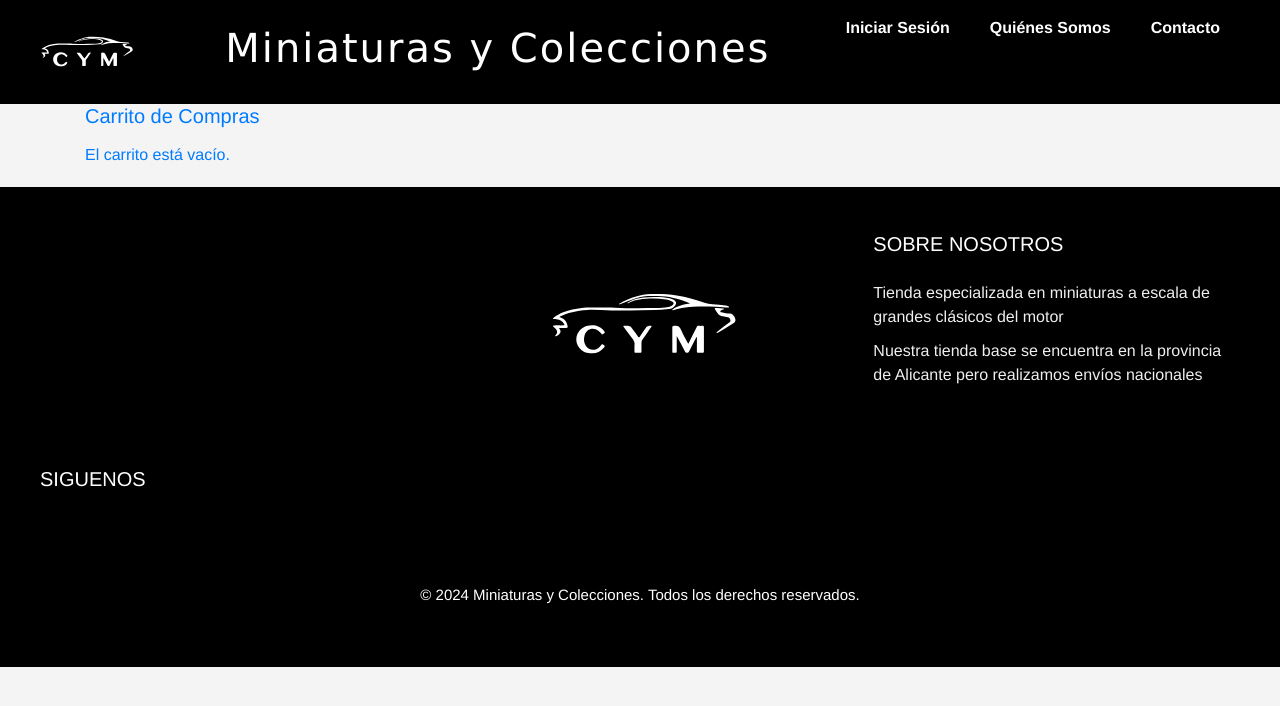
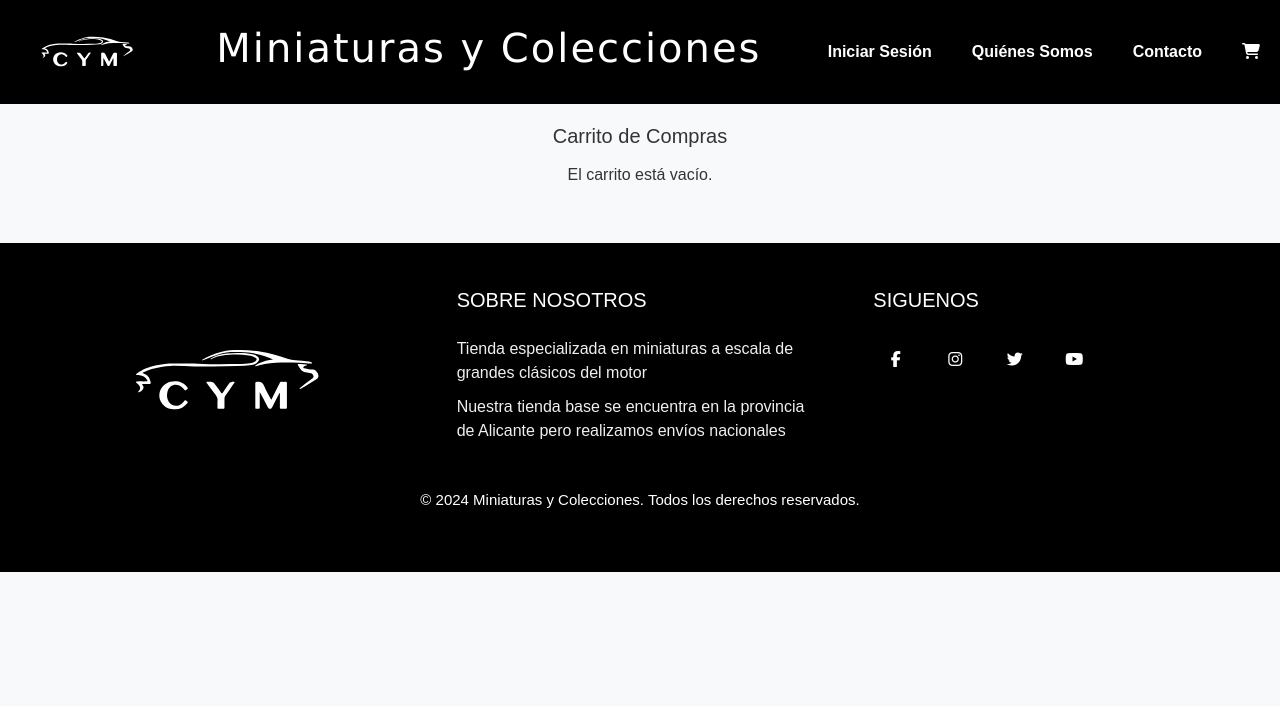
Before and after one commit to Elizaga21/Elizaga21.github.io, a PHP site: page /carrito.php in a window 1280 px wide. Shown: the top 706 px of the page. Run offline with PHP 8.4, Linux system fonts and the light colour scheme; some libraries are stand-ins or nearby versions.

Commit message:
carrito vol2

```diff
--- a/carrito.php
+++ b/carrito.php
@@ -7,7 +7,6 @@ if (isset($_POST['agregar_carrito'])) {
     $codigo_articulo = $_POST['codigo_articulo'];
     $cantidad = $_POST['cantidad'];
 
-    // Agregar al carrito (puedes modificar según tu estructura de datos)
     $_SESSION['carrito'][$codigo_articulo] = $cantidad;
 }
 
@@ -31,7 +30,26 @@ if (!empty($_SESSION['carrito'])) {
     <title>Carrito de Compras</title>
     <link rel="stylesheet" href="https://stackpath.bootstrapcdn.com/bootstrap/4.3.1/css/bootstrap.min.css">
     <link rel="stylesheet" href="styles.css">
-    <!-- Otros enlaces a CSS y scripts si es necesario -->
+    <link rel="stylesheet" href="https://cdnjs.cloudflare.com/ajax/libs/font-awesome/6.0.0/css/all.min.css">
+    <script src="https://kit.fontawesome.com/eb496ab1a0.js" crossorigin="anonymous"></script>
+
+    <style>
+
+ body {
+     font-family: 'Arial', sans-serif;
+     background-color: #f8f9fa;
+     margin: 0;
+ }
+
+ .container {
+     text-align: center;
+     max-width: 800px;
+     width: 100%;
+     margin: auto;
+     padding: 20px;
+ }
+
+ </style>
 </head>
 <body>
 
@@ -61,7 +79,6 @@ if (!empty($_SESSION['carrito'])) {
 
     <?php include 'footer.php'; ?>
 
-    <!-- Otros scripts si es necesario -->
 
 </body>
 </html>
--- a/header.php
+++ b/header.php
@@ -101,10 +101,12 @@ function calcularPrecioTotal($carrito) {
         echo '<li><a href="cerrar_sesion.php"><strong>Cerrar Sesión</strong></a></li>';
     } else {
         // Menú predeterminado para usuarios no autenticados
-        echo '<li><a href="login.php"><strong>Iniciar Sesión</strong></a></li>';
-        echo '<li><a href="quienes_somos.php"><strong>Quiénes Somos</strong></a></li>';
-        echo '<li><a href="contacto.php"><strong>Contacto</strong></a></li>';
-   // Enlace del carrito y resumen
+
+echo '<li><a href="login.php"><strong>Iniciar Sesión</strong></a></li>';
+echo '<li><a href="quienes_somos.php"><strong>Quiénes Somos</strong></a></li>';
+echo '<li><a href="contacto.php"><strong>Contacto</strong></a></li>';
+
+// Enlace del carrito y resumen
 echo '<li><a href="carrito.php" style="text-decoration: none;">';
 echo '<i class="fas fa-shopping-cart"></i>';
 
@@ -116,6 +118,9 @@ if (!empty($_SESSION['carrito'])) {
     echo '<span style="margin-left: 5px;">' . $total_unidades . ' unidades | ' . $total_precio . ' €</span>';
 }
 
+echo '</a></li>';
+
+
     }
 
 
```
Also changed, not shown: eliminar_del_carrito.php (added, +17 -0 lines).
